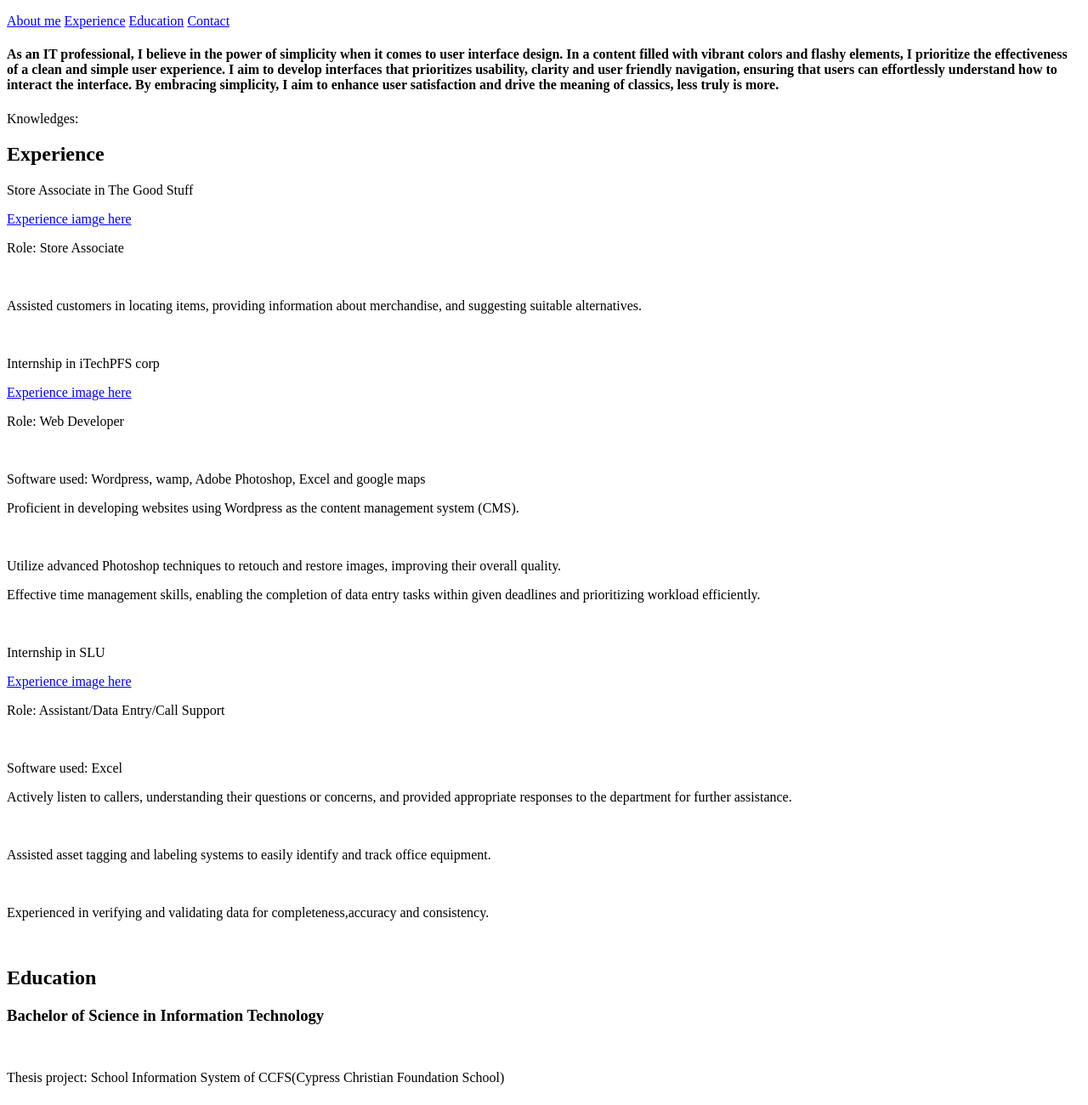
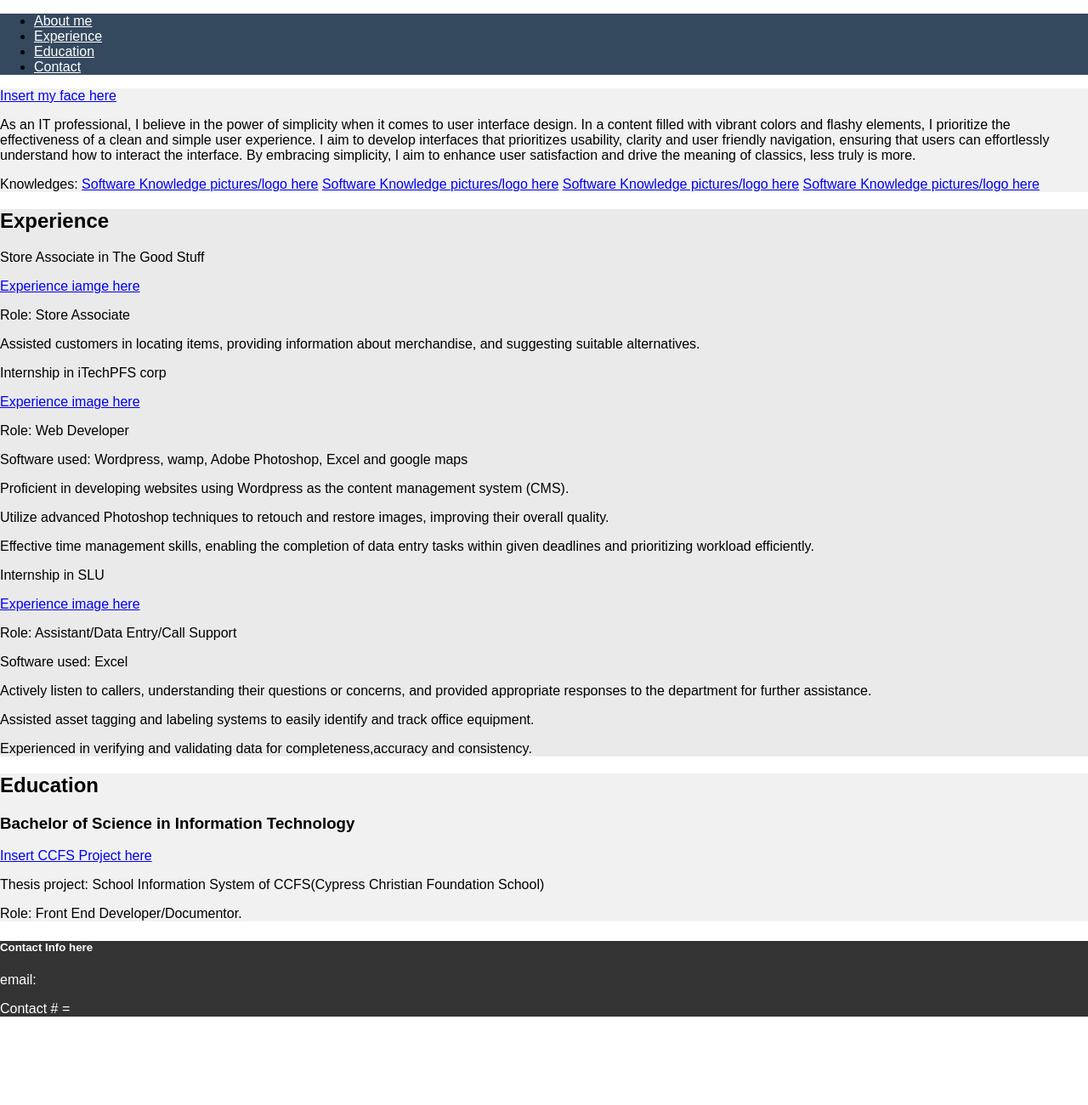
Before and after one commit to Kulemlem/github-portfolio, a plain HTML site: page index.html in a window 1280 px wide. Shown: the top 1300 px of the page at 85% size. After the commit the page ends 1212 px from the top, so only its background shows below. Drawn offline with Linux system fonts and the light colour scheme.

Commit message:
Included CSS, removed <br> redundancy, added new html elements

```diff
--- a/index.html
+++ b/index.html
@@ -3,73 +3,76 @@
    <head>
       <meta charset="UTF-8">
       <title>Lemuel's Web Portfolio</title>
+      <link rel="stylesheet" href="style.css">
    </head>
    <body>
    	<!--Hover effect, Sticky navigation soon to be added-->
    	<header id="homepage">
 <nav>
 	<p>
-		<div>
-			<a href="index.html#Aboutme">About me</a>
-			<a href="index.html#Experience">Experience</a>
-			<a href="index.html#Education">Education</a>
-			<a href="index.html#Contact">Contact</a>
-		</div>
+		<ul>
+			<li><a href="index.html#Aboutme">About me</a></li>
+			<li><a href="index.html#Experience">Experience</a></li>
+			<li><a href="index.html#Education">Education</a></li>
+			<li><a href="index.html#Contact">Contact</a></li>
+		</ul>
 	</p>
 </nav>
 </header>
-   	<!--Images and more to be added here-->
-	<section id="Aboutme">
-		<a href=""></a>
-		<h4>As an IT professional, I believe in the power of simplicity when it comes to user interface design. In a content filled with vibrant colors and flashy elements, I prioritize the effectiveness of a clean and simple user experience. I aim to develop interfaces that prioritizes usability, clarity and user friendly navigation, ensuring that users can effortlessly understand how to interact the interface. By embracing simplicity, I aim to enhance user satisfaction and drive the meaning of classics, less truly is more.</h4>
-	<p>Knowledges:<a href="software knowledge images here"></a>
-		<br>
+
+   <!--Images and more to be added here-->
+	<section id="Aboutme" class="Aboutme">
+		<a href="#">Insert my face here</a>
+		<p>As an IT professional, I believe in the power of simplicity when it comes to user interface design. In a content filled with vibrant colors and flashy elements, I prioritize the effectiveness of a clean and simple user experience. I aim to develop interfaces that prioritizes usability, clarity and user friendly navigation, ensuring that users can effortlessly understand how to interact the interface. By embracing simplicity, I aim to enhance user satisfaction and drive the meaning of classics, less truly is more.</p>
+	<p>Knowledges: <a href="#">Software Knowledge pictures/logo here</a> <a href="#">Software Knowledge pictures/logo here</a> <a href="#">Software Knowledge pictures/logo here</a> <a href="#">Software Knowledge pictures/logo here</a>
 	</section>
+
    	<!--Brief info about experiences that shows page by page pictures and text as a proof-->
-	<section id="Experience">
+	<section id="Experience" class="Experience">
 		<h2>Experience</h2>
 		<p>Store Associate in The Good Stuff</p>
 		<a href="#">Experience iamge here</a>
 		<p>Role: Store Associate</p>
-		<br>
+
 		<p>Assisted customers in locating items, providing information about merchandise, and suggesting
 		suitable alternatives.</p>
-		<br>
+
 		<p>Internship in iTechPFS corp</p>
 		<a href="#">Experience image here</a>
-		<p>Role: Web Developer</p><br>
+		<p>Role: Web Developer</p>
 		<p>Software used: Wordpress, wamp, Adobe Photoshop, Excel and google maps</p>
 		<p>Proficient in developing websites using Wordpress as the content management system (CMS).</p>
-		<br>
 		<p>Utilize advanced Photoshop techniques to retouch and restore images, improving their overall quality.</p>
 		<p>Effective time management skills, enabling the completion of data entry tasks within given
 			deadlines and prioritizing workload efficiently.</p>
-		<br>
+
 		<p>Internship in SLU</p>
 		<a href="#">Experience image here</a>
-		<p>Role: Assistant/Data Entry/Call Support</p><br>
+		<p>Role: Assistant/Data Entry/Call Support</p>
 		<p>Software used: Excel</p>
 		<p>Actively listen to callers, understanding their questions or concerns, and provided appropriate
 		responses to the department for further assistance.</p>
-		<br>
+
 		<p>Assisted asset tagging and labeling systems to easily identify and track office equipment.</p>
-		<br>
+
 		<p>Experienced in verifying and validating data for completeness,accuracy and consistency.</p>
-		<br>
+
 
 	</section>
-   	<!--Education Information-->
-	<section id="Education">
+   	<!--Education Information, requires more detailed activity-->
+	<section id="Education" class="Education">
 		<h2>Education</h2>
 		<h3>Bachelor of Science in Information Technology</h3>
-		<br>
+
+		<a href="#">Insert CCFS Project here</a>
+
 		<p>Thesis project: School Information System of CCFS(Cypress Christian Foundation School)</p>
-		<br>
+
 		<p>Role: Front End Developer/Documentor.
-		<br>
+
 	</section>
    	<!--Personal Information-->
-	<section id="Contact">
+	<section id="Contact" class="Contact">
 	<footer>
 	<h5>Contact Info here</h5>
 		<p>email:</p>
--- /dev/null
+++ b/style.css
@@ -0,0 +1,28 @@
+nav{
+	background-color:#34495e;
+}
+nav a{
+	color:#fff;
+}
+body {
+	margin:0;
+	font-family: Arial,sans-serif;
+	background-color: #ffffff;
+}
+.Aboutme {
+	background-color:#f1f1f1 ;
+}
+.Experience{
+	background-color:#eaeaea ;
+}
+.Education{
+	background-color:#f1f1f1 ;
+}
+.Contact{
+	background-color:#eaeaea ;
+}
+
+footer{
+	color:#fff;
+	background-color:#333333 ;
+}
```
